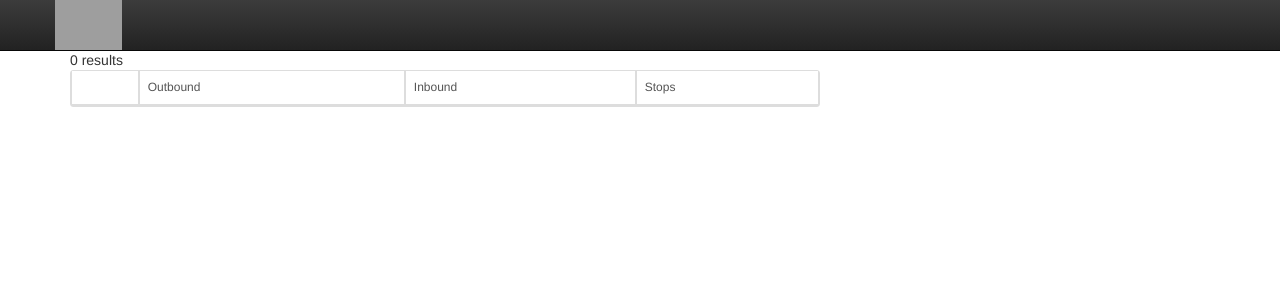
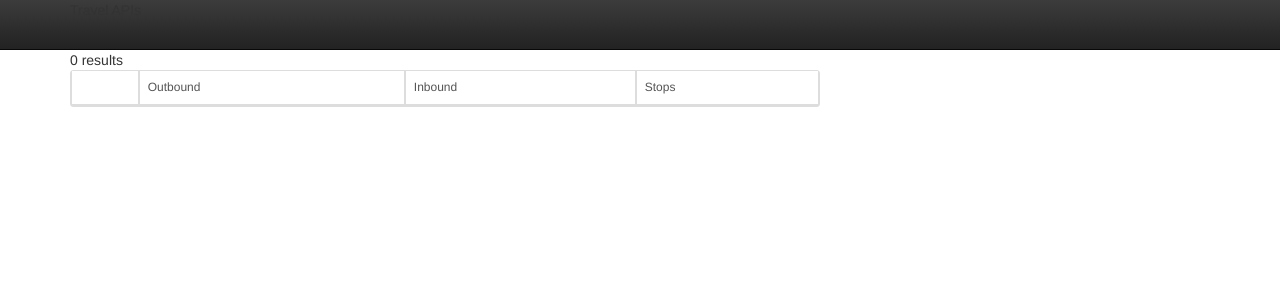
Before and after one commit to samheyman/skyscanner-test-harnesses, a Django app: a page that uses templates/base.html in a window 1280 px wide. Shown: the top 300 px of the page. Run offline with Django 3.2, Linux system fonts and the light colour scheme; parts of the project's set-up code (start-up, migrations or seed data) failed here and were passed over; some libraries are stand-ins or nearby versions; grey boxes are pictures that could not be loaded.

Commit message:
updating for Amadeus work

```diff
--- a/static/css/main.css
+++ b/static/css/main.css
@@ -19,7 +19,7 @@ h3 {
 }
 
 h4 {
-	margin-top: 0;
+	margin:30px 0 20px 0;
 }
 
 h3:before {
--- a/templates/base.html
+++ b/templates/base.html
@@ -8,7 +8,7 @@
     <head>
         <meta charset="utf-8">
         <meta http-equiv="X-UA-Compatible" content="IE=edge,chrome=1">
-        <title>Skyscanner Flights APIs</title>
+        <title>Travel APIs</title>
         <meta name="description" content="">
         <meta name="viewport" content="width=device-width, initial-scale=1">
         <link rel="icon" href="{% static "img/favicon.png" }" type="image/png">
@@ -56,7 +56,7 @@
       <div class="container">
         <div class="navbar-header">
           <!-- <a class="navbar-brand" href="#">Skyscanner Flights APIs</a> -->
-          <img src="http://static1.squarespace.com/static/569cafff841aba3e9730c245/t/569cb1184bf118627e7af6c4/1475157231419/?format=1500w" class="logo"/>
+          Travel APIs
         </div>
       </div>
     </nav>
--- a/travel_apis/settings.py
+++ b/travel_apis/settings.py
@@ -1,5 +1,5 @@
 """
-Django settings for test_harnesses project.
+Django settings for travel_apis project.
 
 Generated by 'django-admin startproject' using Django 1.11.4.
 
@@ -34,6 +34,7 @@ DEBUG = True
 
 ALLOWED_HOSTS = [
     'travel-apis.herokuapp.com',
+    'localhost'
 ]
 
 
--- a/travel_apis/urls.py
+++ b/travel_apis/urls.py
@@ -16,10 +16,11 @@ Including another URLconf
 from django.conf.urls import url
 from django.contrib import admin
 from django.conf.urls import include
-
+from travel_apis import views
 
 urlpatterns = [
     url('admin', admin.site.urls),
+    url(r'^$', views.index, name='index'),
     url('flights', include('flights.urls'), name='flights'),
     url('hotels', include('hotels.urls'), name='hotels')
 ]
```
Also changed, not shown: requirements.txt (+7 -12 lines).
